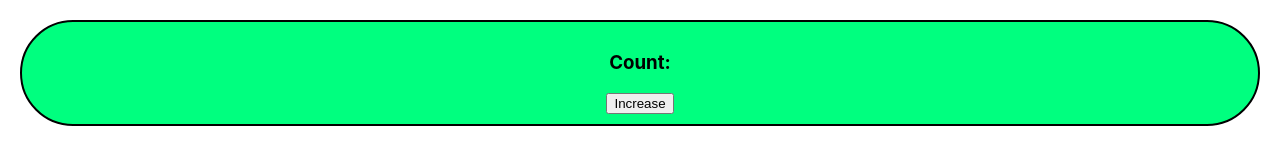
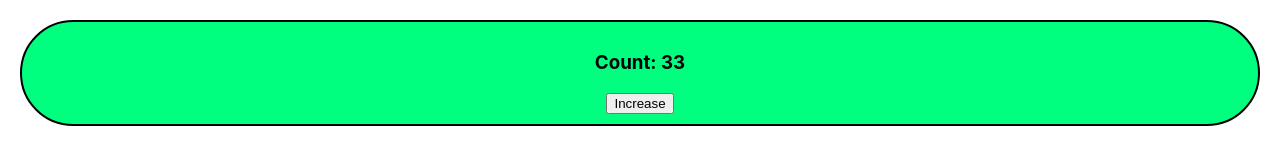
Before and after one commit to JuwelShaikh/react-core-concepts1, a React (Create React App) app: page / in a window 1280 px wide. Shown: the top 160 px of the page. Built offline with nearby package versions, Linux system fonts and the light colour scheme.

Commit message:
Count success

```diff
--- a/src/App.js
+++ b/src/App.js
@@ -1,5 +1,6 @@
 import logo from './logo.svg';
 import './App.css';
+import { useState } from 'react';
 
 function App() {
   return (
@@ -10,10 +11,16 @@ function App() {
 }
 
 function Counter (){
+  const [count, setCount] = useState(33);
+
+  const increaseCount =()=>{
+    const newCount = count+ 1;
+    setCount(newCount);
+  }
   return(
     <div className='count'>
-      <h3>Count: </h3>
-      <button>Increase</button>
+      <h3>Count: {count} </h3>
+      <button onClick={increaseCount}>Increase</button>
     </div>
   )
 }
```
